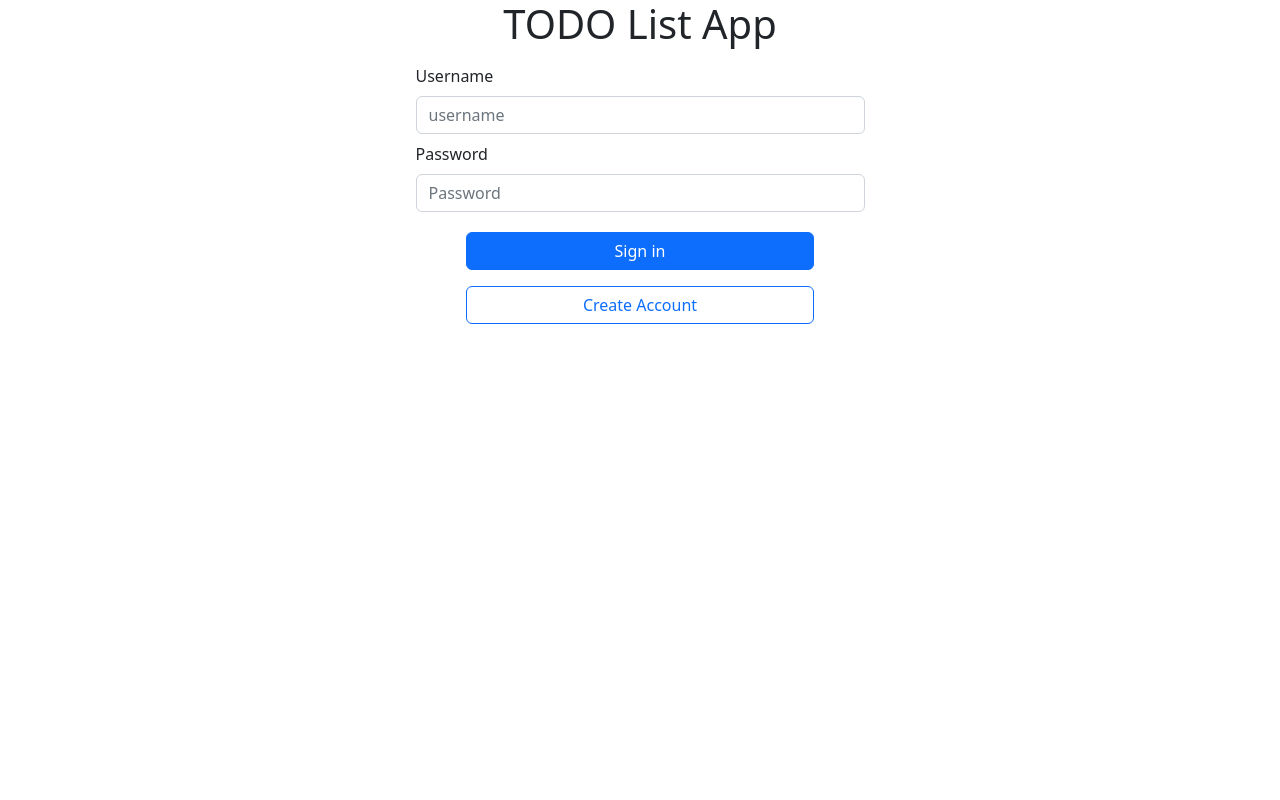
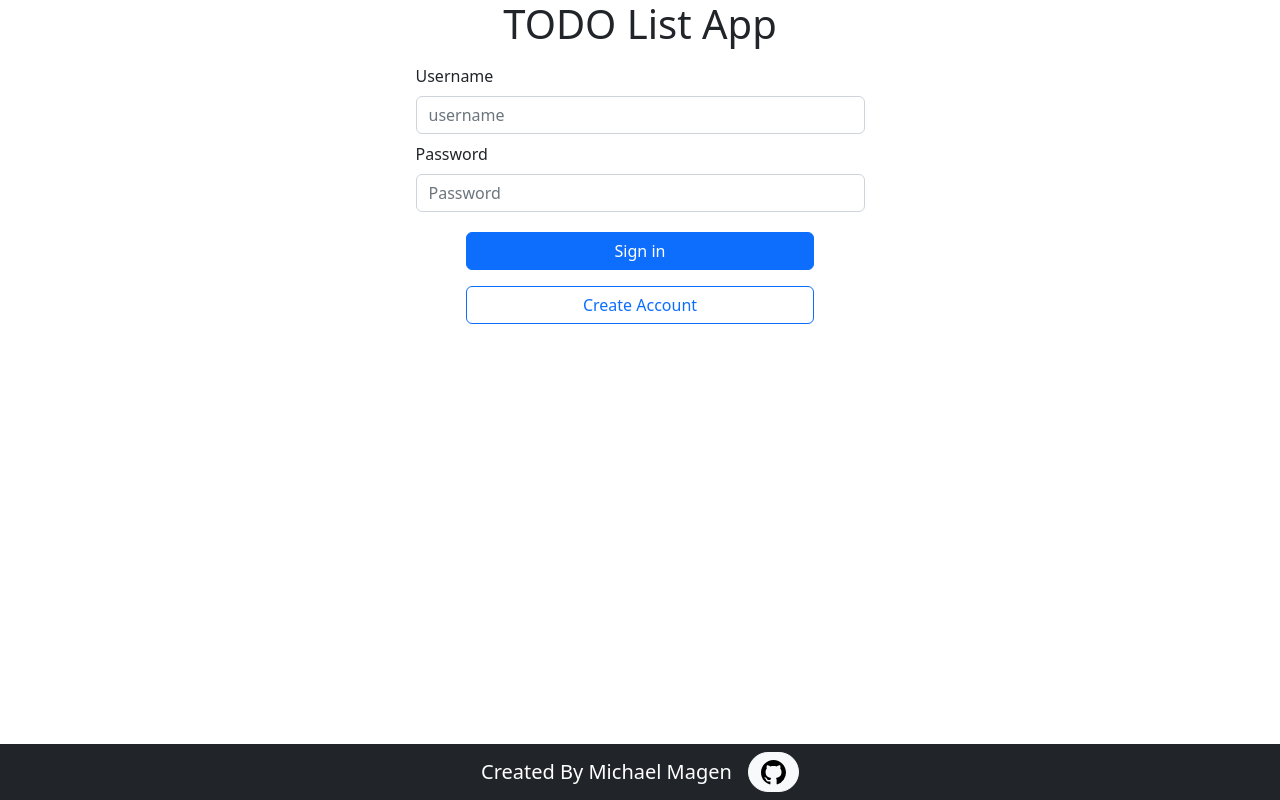
Before and after one commit to michaelmagen/Collaborative-Todo-List, a React (Create React App) app in the folder frontend-collab-todo-list/: page / in a window 1280 px wide. Built offline with nearby package versions, Linux system fonts and the light colour scheme.

Commit message:
Create Footer component

```diff
--- a/frontend-collab-todo-list/src/App.js
+++ b/frontend-collab-todo-list/src/App.js
@@ -14,6 +14,7 @@ import ListButton from './components/ListButton'
 import Container from 'react-bootstrap/Container'
 import Row from 'react-bootstrap/Row'
 import Col from 'react-bootstrap/Col'
+import Footer from './components/Footer'
 
 function App() {
   const [username, setUsername] = useState('')
@@ -228,7 +229,7 @@ function App() {
 
   return (
     <div >
-      <Container>
+      <Container className='mb-5 pb-3'>
         <Row className='text-center'>
           <Col className='align-items-center'>
             <h1>TODO List App</h1>
@@ -289,7 +290,9 @@ function App() {
         </>
       }
       </Container>
+      <Footer />
     </div>
+
   )
 }
 
--- /dev/null
+++ b/frontend-collab-todo-list/src/components/Footer.js
@@ -0,0 +1,22 @@
+import { Github } from "react-bootstrap-icons"
+import Navbar from 'react-bootstrap/Navbar'
+import Button from 'react-bootstrap/Button'
+import Stack from 'react-bootstrap/Stack'
+
+const Footer = () => (
+    <>
+      <Navbar fixed='bottom' bg="dark" variant="dark" className='p-2'>
+        <Stack direction='horizontal' className="mx-auto">
+        <Navbar.Brand >Created By Michael Magen</Navbar.Brand>
+        <a href="https://github.com/michaelmagen/Collaborative-Todo-List">
+          <Button variant='light' className="rounded-pill">
+            <Github size={25} ></Github>
+          </Button>
+        </a>
+        </Stack>
+      </Navbar>
+
+    </>
+)
+
+export default Footer
```
